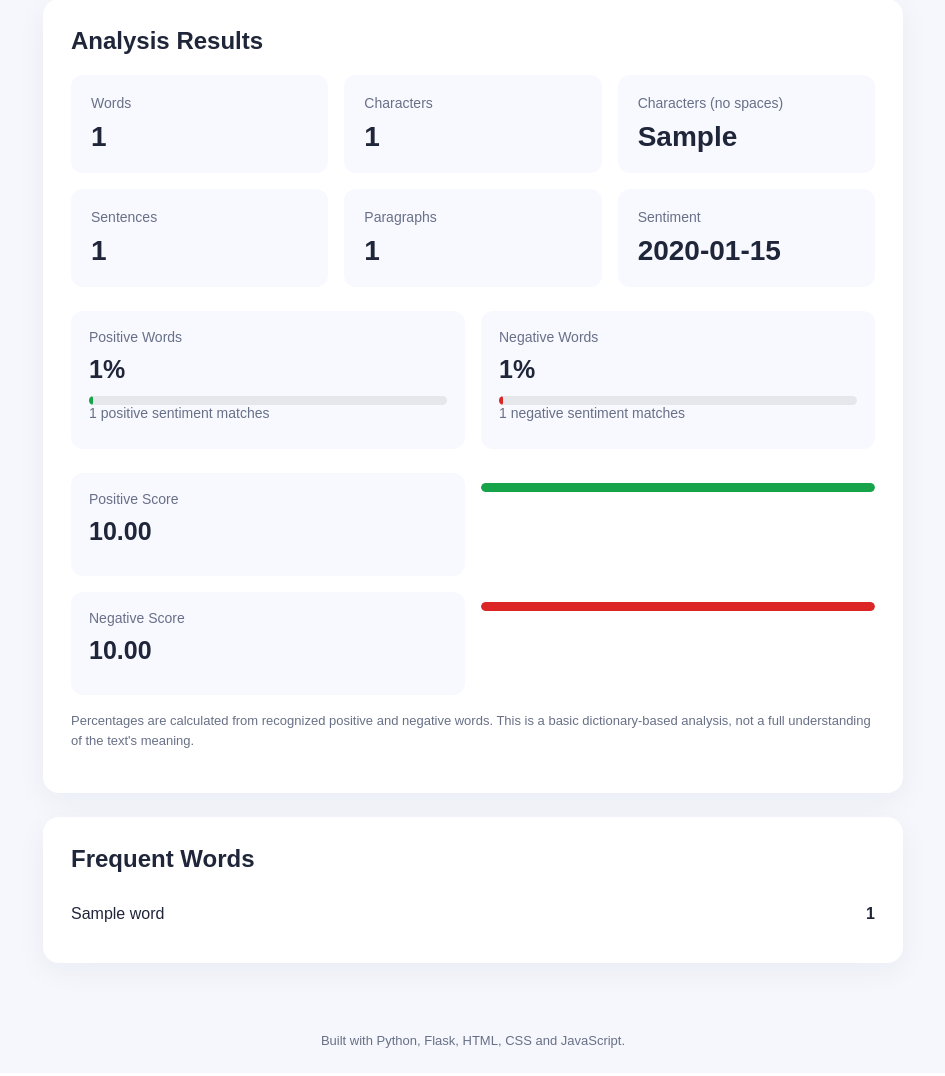
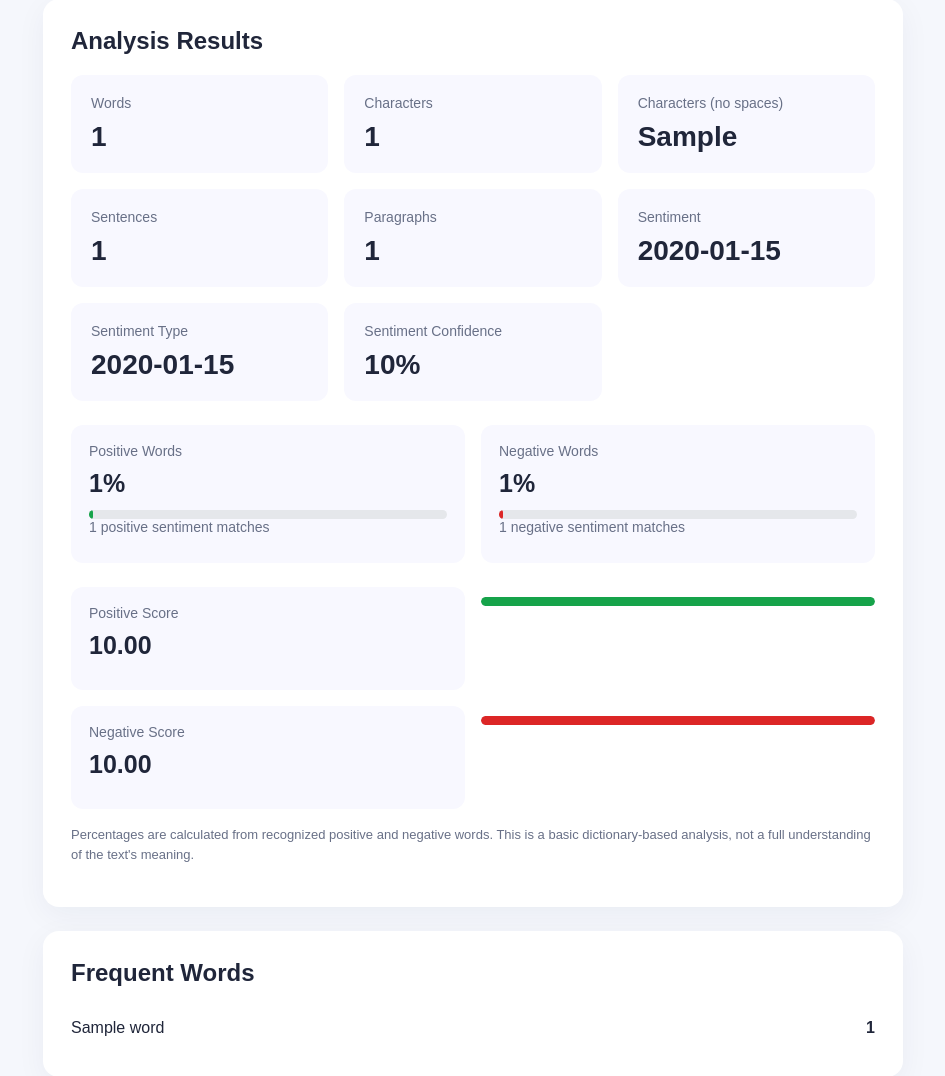
Before and after one commit to roshan-kumar071/ai-text-analyzer, a Flask app: template templates/index.html in a window 1280 px wide. Shown: the part 630-1706 px from the top of the page, without its empty margins (167-1112 px from the left). Before the commit the page ends 1678 px from the top, so only its background shows below. Run offline with Flask 3, Linux system fonts and the light colour scheme; the template is opened without the code that fills it: most values are stand-ins (such as "Sample title", 1, 10 or a date in 2020).

Commit message:
Add sentiment confidence score

```diff
--- a/app.py
+++ b/app.py
@@ -8,14 +8,19 @@ positive_words = {
     "good", "great", "happy", "excellent", "amazing",
     "love", "best", "wonderful", "success", "beautiful",
     "awesome", "fantastic", "perfect", "enjoy", "helpful",
-    "kind", "brilliant", "positive", "delightful", "superb"
+    "kind", "brilliant", "positive", "delightful", "superb",
+    "excited", "exciting", "satisfied", "satisfying",
+    "enjoyable", "recommend"
 }
+
 
 negative_words = {
     "bad", "sad", "hate", "worst", "terrible", "dislike",
     "poor", "angry", "awful", "failure", "disappointing",
     "horrible", "wrong", "useless", "negative", "annoying",
-    "boring", "difficult", "problem", "painful", "unhappy"
+    "boring", "difficult", "problem", "painful", "unhappy",
+    "disappointed", "disappoint", "frustrated",
+    "frustrating", "waste"
 }
 
 
@@ -42,7 +47,7 @@ def analyze_text(text):
     words = re.findall(r"\b[\w'-]+\b", text.lower())
 
     sentiment_tokens = re.findall(
-        r"[.!?]+|[a-zA-Z]+(?:['’-][a-zA-Z]+)*",
+        r"[.!?]+|[a-zA-Z]+(?:['â€™-][a-zA-Z]+)*",
         text.lower()
     )
 
@@ -67,7 +72,7 @@ def analyze_text(text):
         if word not in stop_words
     ][:5]
 
-    normalized_text = text.lower().replace("’", "'")
+    normalized_text = text.lower().replace("â€™", "'")
 
 
     complex_negative_phrases = [
@@ -204,7 +209,23 @@ def analyze_text(text):
     else:
         sentiment = "Neutral"
 
+    total_score = positive_score + negative_score
 
+    if sentiment != "Neutral" and total_score > 0:
+        sentiment_confidence = round(
+            abs(positive_score - negative_score)
+            / total_score * 100,
+            1
+        )
+    else:
+        sentiment_confidence = 0
+
+    if positive_count > 0 and negative_count > 0:
+        sentiment_type = "Mixed"
+    elif sentiment_total == 0:
+        sentiment_type = "Unclassified"
+    else:
+        sentiment_type = sentiment
 
     if sentiment_total:
         positive_percentage = round(
@@ -231,6 +252,8 @@ def analyze_text(text):
         "positive_percentage": positive_percentage,
         "negative_percentage": negative_percentage,
         "sentiment": sentiment,
+        "sentiment_type": sentiment_type,
+        "sentiment_confidence": sentiment_confidence,
     }
 
 
--- a/templates/index.html
+++ b/templates/index.html
@@ -300,8 +300,7 @@
             <form method="POST" id="analyzer-form">
                 <label for="text">Enter your text</label>
 
-                <textarea id="text" name="text" placeholder="Paste or type your text here..."
-                    required>{{ text }}</textarea>
+                <textarea id="text" name="text" placeholder="Paste or type your text here..." required>{{ text }}</textarea>
 
                 <p class="hint" id="live-count">
                     0 characters
@@ -344,9 +343,20 @@
                     <h3>{{ result.paragraph_count }}</h3>
                 </div>
 
+
                 <div class="stat">
                     <p>Sentiment</p>
                     <h3>{{ result.sentiment }}</h3>
+                </div>
+
+                <div class="stat">
+                    <p>Sentiment Type</p>
+                    <h3>{{ result.sentiment_type }}</h3>
+                </div>
+
+                <div class="stat">
+                    <p>Sentiment Confidence</p>
+                    <h3>{{ "%.1f"|format(result.sentiment_confidence)|replace(".0", "") }}%</h3>
                 </div>
             </div>
 
```
Also changed, not shown: tests/test_app.py (+14 -0 lines).
